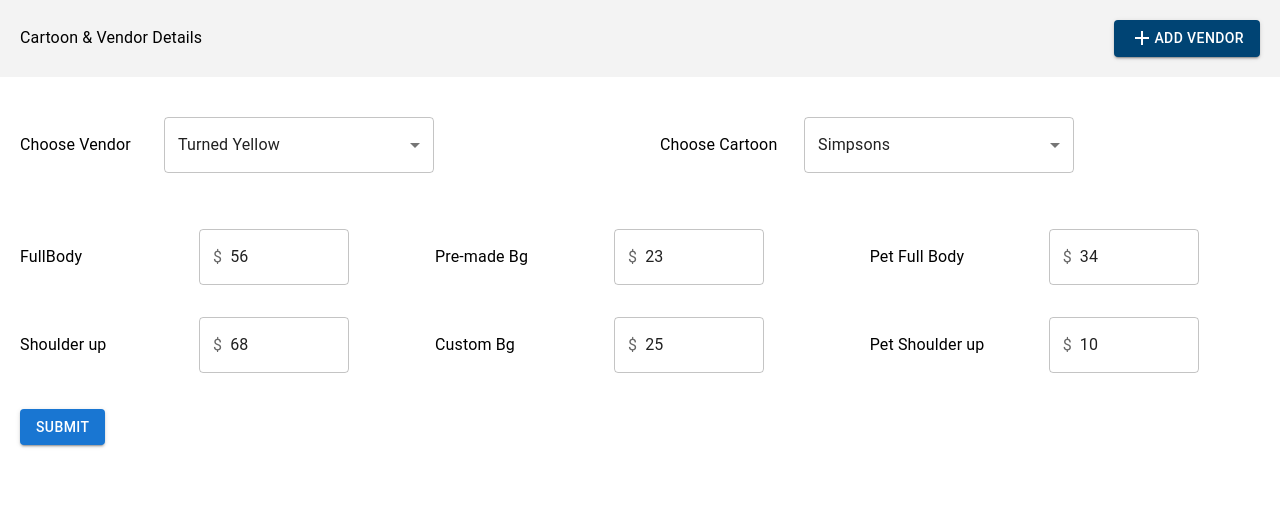
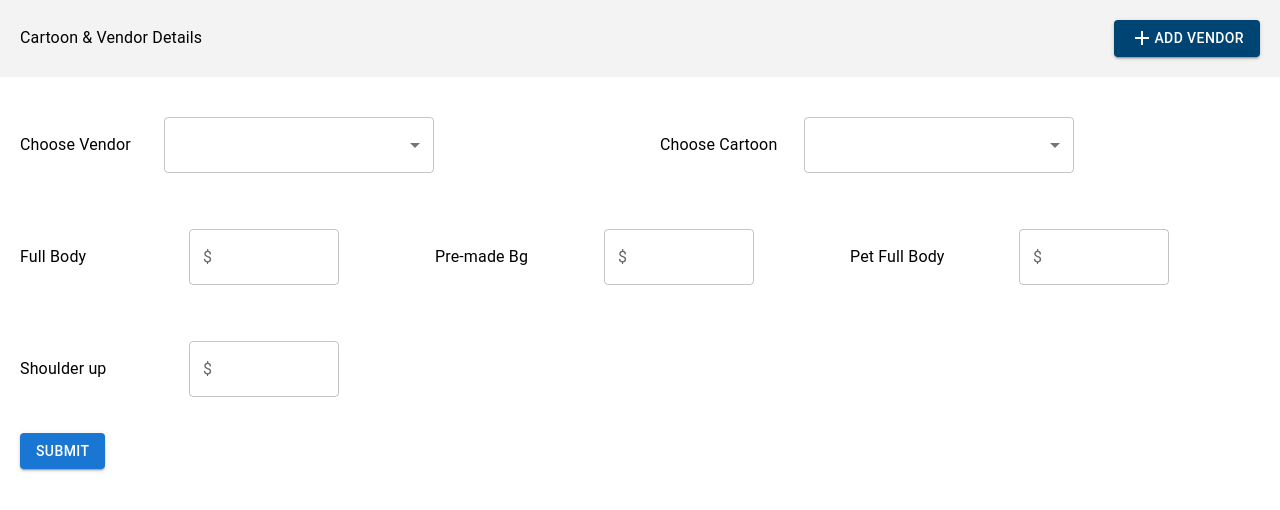
Before and after one commit to ThenmozhiDev/thenmozhi-atdigital-worksheet, a React (Create React App) app in the folder react-basics-project/: page /cartoon-Details in a window 1280 px wide. Shown: the top 510 px of the page. Built offline with nearby package versions, Linux system fonts and the light colour scheme.

Commit message:
changes updated

```diff
--- a/react-basics-project/src/Components/CartoonElement.tsx
+++ b/react-basics-project/src/Components/CartoonElement.tsx
@@ -19,6 +19,18 @@ export default function CartoonElement({ handleChange, element }: propsData) {
     { label: "One", value: "One" },
     { label: "Two", value: "Two" },
   ];
+
+  let CartoonTextElement = [
+    {name: "FullBody", label: "Full Body", Value: (element.FullBody)},
+    {name: "PreMadeBg", label: "Pre-made Bg", Value: (element.PreMadeBg)},
+    {name: "PetFullBody", label: "Pet Full Body", Value: (element.PetFullBody)},
+    {name: "Shoulderup", label: "Shoulder up", Value: (element.Shoulderup)},
+    // {name: "CustomBg", label: "Custom Bg", Value: (element.CustomBg)},
+    // {name: "PetShoulderup", label: "Pet Shoulder up", Value: (element.PetShoulderup)},
+  ]
+
+
+
   return (
     <>
       <Box>
@@ -53,15 +65,17 @@ export default function CartoonElement({ handleChange, element }: propsData) {
           spacing={{ xs: 2, md: 3 }}
           columns={{ xs: 4, sm: 8, md: 12 }}
         >
+          {CartoonTextElement.map((element) => (
           <Grid item xs={2} sm={4} md={4} style={{ maxWidth: "415px" }}>
             <CartoonText
-              name={"FullBody"}
-              label="FullBody"
+              name={element.name}
+              label={element.label}
               onChange={handleChange}
-              Value={element.FullBody}
+              Value={element.Value}
             />
           </Grid>
-          <Grid item xs={2} sm={4} md={4}>
+          ))}
+          {/* <Grid item xs={2} sm={4} md={4}>
             <CartoonText
               name={"PreMadeBg"}
               label="Pre-made Bg"
@@ -106,7 +120,7 @@ export default function CartoonElement({ handleChange, element }: propsData) {
               onChange={handleChange}
               Value={element.PetShoulderup}
             />
-          </Grid>
+          </Grid> */}
         </Grid>
       </Box>
     </>
--- a/react-basics-project/src/Components/CartoonMainComponent.tsx
+++ b/react-basics-project/src/Components/CartoonMainComponent.tsx
@@ -4,27 +4,13 @@ import CartoonDetails from "./CartoonDetails";
 
 export interface componentProps {
   [key: string]: string;
-  Vendor: string;
-  Cartoon: string;
-  FullBody: string;
-  PreMadeBg: string;
-  PetFullBody: string;
-  Shoulderup: string;
-  CustomBg: string;
-  PetShoulderup: string;
+
 }
 
 export default function CartoonMainComponent() {
   const [addVendors, setAddVendors] = useState<componentProps[]>([
     {
-      Vendor: "Turned Yellow",
-      Cartoon: "Simpsons",
-      FullBody: "56",
-      PreMadeBg: "23",
-      PetFullBody: "34",
-      Shoulderup: "68",
-      CustomBg: "25",
-      PetShoulderup: "10",
+
     },
   ]);
 
--- a/react-basics-project/src/Components/CartoonText.tsx
+++ b/react-basics-project/src/Components/CartoonText.tsx
@@ -17,7 +17,7 @@ export default function CartoonText({ label, onChange, name, Value }: propsData)
         marginX={2.5}
         marginY={2}
       >
-        <Typography minWidth={"179px"}>{label}</Typography>
+        <Typography minWidth={"169px"}>{label}</Typography>
         <TextField
           InputProps= {{startAdornment: <InputAdornment position="start">$</InputAdornment>}}
           type="number"
```
